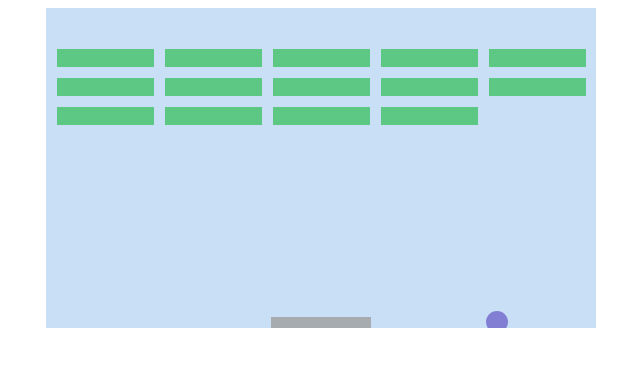
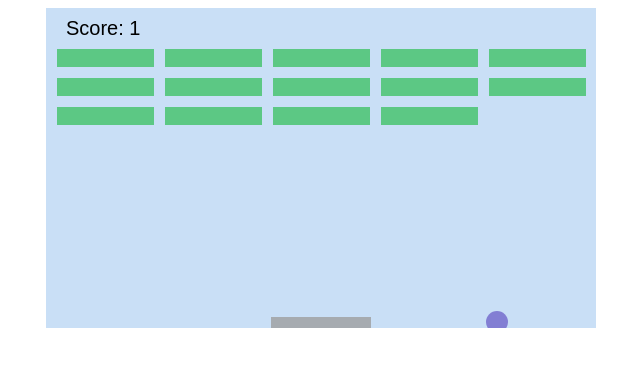
Before and after one commit to NickHolke/Breakout-Game, a plain HTML site: page index.html in a window 1280 px wide. Shown: the full height of the page, 319-959 px from the left. Drawn offline with Linux system fonts and the light colour scheme.

Commit message:
Added score and ability to win

```diff
--- a/index.html
+++ b/index.html
@@ -46,13 +46,19 @@
         }
       }
 
+      let score = 0;
 
-
-
-
+      function drawScore () {
+        ctx.beginPath();
+        ctx.font = "20px Arial";
+        ctx.fillStyle = "black";
+        ctx.fillText("Score: " + score, 20, 27);
+        ctx.closePath();
+      }
 
       function draw() {
         ctx.clearRect(0, 0, canvas.width, canvas.height)
+        drawScore();
         drawPaddle();
         movePaddle();
         drawBall();
@@ -88,6 +94,7 @@
             if (ballX > brick.x && ballX < brick.x + brickWidth && ballY - ballRadius < brick.y + brickHeight && ballY + ballRadius > brick.y && brick.draw) {
               dY = -dY;
               brick.draw = false;
+              score++;
             }
           }
         }
@@ -134,6 +141,10 @@
           alert("Game Over");
           clearInterval(end);
           location.reload();
+        } else if (score === 15) {
+          alert("You Win!");
+          clearInterval(end);
+          location.reload();
         }
       }
 
```
